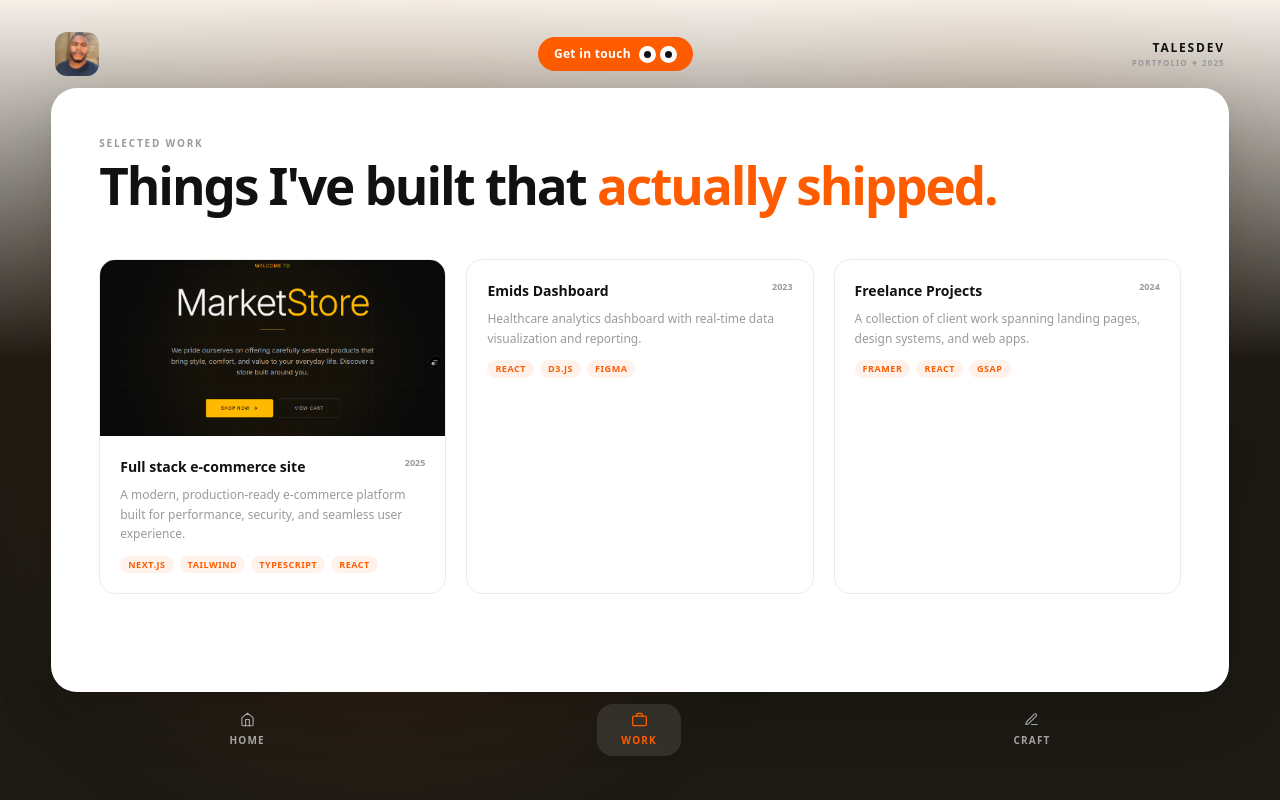
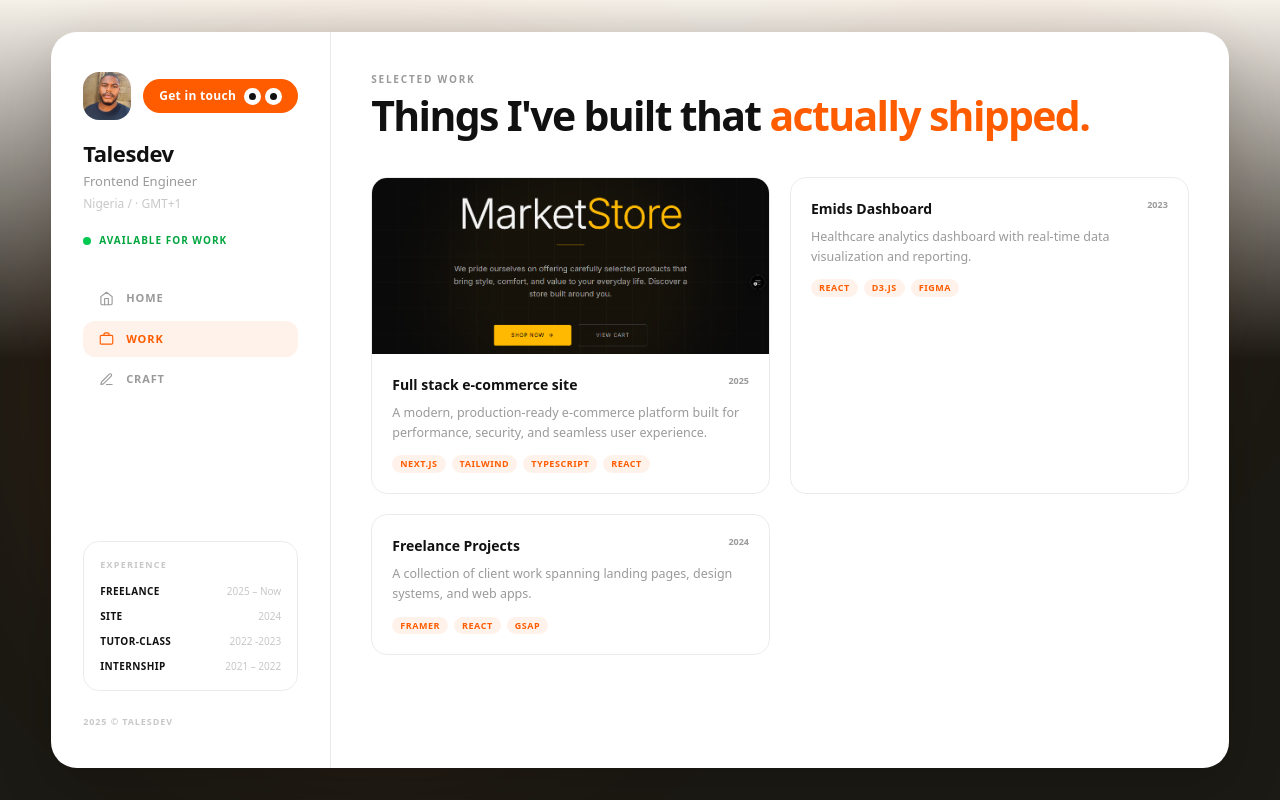
Before and after one commit to Talesoftoba/Tales, a Next.js app: page /work in a window 1280 px wide. Built offline with nearby package versions, Linux system fonts and the light colour scheme.

Commit message:
desktop2

```diff
--- a/app/components/BottomNav.tsx
+++ b/app/components/BottomNav.tsx
@@ -14,26 +14,16 @@ export default function BottomNav() {
   const pathname = usePathname();
 
   return (
-    <nav className="flex justify-around items-center py-3">
+    <nav className="md:hidden flex justify-around items-center py-3">
       {NAV.map(({ label, href, icon: Icon }) => {
         const active = pathname === href;
         return (
-          <Link
-            key={label}
-            href={href}
-            className={`
-              flex flex-col items-center gap-1.5 px-6 py-2 rounded-2xl
-              font-display text-[10px] font-extrabold tracking-[0.12em] uppercase
-              transition-all duration-200 no-underline
-              ${active
-                ? "text-[#FF5C00] bg-white/10"
-                : "text-white/60 hover:text-white hover:bg-white/5"
-              }
-            `}
+          <Link key={label} href={href}
+            className={`flex flex-col items-center gap-1.5 px-6 py-2 rounded-2xl font-display text-[10px] font-extrabold tracking-[0.12em] uppercase transition-all duration-200 no-underline ${
+              active ? "text-[#FF5C00] bg-white/10" : "text-white/60 hover:text-white hover:bg-white/5"
+            }`}
           >
-            <span className={`transition-transform duration-200 ${active ? "scale-110" : ""}`}>
-              <Icon />
-            </span>
+            <span className={`transition-transform duration-200 ${active ? "scale-110" : ""}`}><Icon /></span>
             {label}
           </Link>
         );
--- a/app/components/CardShell.tsx
+++ b/app/components/CardShell.tsx
@@ -1,6 +1,7 @@
 import Image from "next/image";
 import ContactButton from "./ContactButton";
 import BottomNav from "./BottomNav";
+import DesktopSidebar from "./DesktopSidebar";
 import { META } from "../lib/data";
 
 export default function CardShell({ children }: { children: React.ReactNode }) {
@@ -8,6 +9,7 @@ export default function CardShell({ children }: { children: React.ReactNode }) {
     <>
       <style>{`
         #card::-webkit-scrollbar { display: none; }
+        .right-panel::-webkit-scrollbar { display: none; }
         .page-bg {
           background: linear-gradient(to bottom, #F5F0E8 0%, #1C1A14 45%);
         }
@@ -21,11 +23,11 @@ export default function CardShell({ children }: { children: React.ReactNode }) {
           <div className="absolute top-[5%] right-[5%] w-[35vw] h-[35vw] rounded-full bg-[#FF5C00]/7 blur-[70px]" />
         </div>
 
-        {/* shared column — narrow on mobile, wider on desktop */}
-        <div className="relative z-10 w-[96vw] max-w-[520px] md:max-w-none md:w-[92vw] flex flex-col pt-4 pb-4 md:py-8"
+        {/* ── MOBILE ── */}
+        <div
+          className="md:hidden relative z-10 w-[96vw] max-w-[520px] flex flex-col pt-4 pb-4"
           style={{ height: "100dvh" }}
         >
-          {/* header */}
           <div className="flex-shrink-0 flex items-center justify-between px-1 pb-3">
             <div className="w-11 h-11 rounded-xl overflow-hidden relative flex-shrink-0">
               <Image src="/avatar1.jpg" alt="Avatar" quality={100} fill className="object-cover" />
@@ -37,27 +39,40 @@ export default function CardShell({ children }: { children: React.ReactNode }) {
             </div>
           </div>
 
-          {/* white card — scrolls internally on both mobile and desktop */}
-          <div
-            className="flex-1 min-h-0 w-full bg-white rounded-[26px] shadow-[0_2px_4px_rgba(0,0,0,0.04),0_16px_56px_rgba(0,0,0,0.18)]"
-            style={{ overflow: "hidden" }}
-          >
-            <div
-              id="card"
-              style={{
-                height: "100%",
-                overflowY: "auto",
-                overflowX: "hidden",
-                msOverflowStyle: "none",
-                scrollbarWidth: "none",
-              } as React.CSSProperties}
-              className="px-7 pt-8 pb-6 md:px-12 md:pt-12"
+          <div className="flex-1 min-h-0 w-full bg-white rounded-[26px] shadow-[0_2px_4px_rgba(0,0,0,0.04),0_16px_56px_rgba(0,0,0,0.18)]" style={{ overflow: "hidden" }}>
+            <div id="card"
+              style={{ height: "100%", overflowY: "auto", overflowX: "hidden", msOverflowStyle: "none", scrollbarWidth: "none" } as React.CSSProperties}
+              className="px-7 pt-8 pb-6"
             >
               {children}
             </div>
           </div>
 
-          {/* bottom nav */}
+          <div className="flex-shrink-0"><BottomNav /></div>
+        </div>
+
+        {/* ── DESKTOP ── */}
+        <div
+          className="hidden md:flex relative z-10 flex-col"
+          style={{ width: "92vw", height: "100dvh", paddingTop: "2rem", paddingBottom: "2rem" }}
+        >
+          {/* white card */}
+          <div
+            className="flex-1 min-h-0 w-full bg-white rounded-[26px] shadow-[0_2px_4px_rgba(0,0,0,0.04),0_16px_56px_rgba(0,0,0,0.18)] flex overflow-hidden"
+          >
+            {/* LEFT — static sidebar, never scrolls */}
+            <DesktopSidebar />
+
+            {/* RIGHT — all page content, scrollable */}
+            <div
+              className="right-panel flex-1 min-w-0 px-10 py-10"
+              style={{ overflowY: "auto", overflowX: "hidden", scrollbarWidth: "none" }}
+            >
+              {children}
+            </div>
+          </div>
+
+          {/* bottom nav inside card footer */}
           <div className="flex-shrink-0">
             <BottomNav />
           </div>
--- /dev/null
+++ b/app/components/DesktopSidebar.tsx
@@ -0,0 +1,86 @@
+"use client";
+
+import Image from "next/image";
+import Link from "next/link";
+import { usePathname } from "next/navigation";
+import { IconHome, IconBriefcase, IconPen } from "./icons";
+import ContactButton from "./ContactButton";
+import { META, TIMELINE } from "../lib/data";
+
+const NAV = [
+  { label: "Home",  href: "/",      icon: IconHome      },
+  { label: "Work",  href: "/work",  icon: IconBriefcase },
+  { label: "Craft", href: "/craft", icon: IconPen       },
+];
+
+export default function DesktopSidebar() {
+  const pathname = usePathname();
+
+  return (
+    <aside
+      className="flex-shrink-0 flex flex-col justify-between border-r border-black/8 px-8 py-10"
+      style={{ width: "280px" }}
+    >
+      <div>
+        {/* avatar + contact button side by side */}
+        <div className="flex items-center gap-3 mb-5">
+          <div className="w-12 h-12 rounded-2xl overflow-hidden relative flex-shrink-0">
+            <Image src="/avatar1.jpg" alt="Avatar" quality={100} fill className="object-cover" />
+          </div>
+          <ContactButton phone={META.phone} />
+        </div>
+
+        <h2 className="font-display text-[22px] font-extrabold tracking-[-0.02em] text-[#111111] leading-tight mb-1">
+          Talesdev
+        </h2>
+        <p className="font-body text-[13px] text-[#9A9A9A] mb-1">{META.role}</p>
+        <p className="font-body text-[12px] text-[#C8C8C8]">{META.location} · {META.timezone}</p>
+
+        {/* availability badge */}
+        <div className="flex items-center gap-2 mt-5 mb-8">
+          <span className="w-2 h-2 rounded-full bg-green-500 animate-pulse" />
+          <span className="font-display text-[10px] font-bold tracking-[0.1em] uppercase text-green-600">
+            Available for work
+          </span>
+        </div>
+
+        {/* nav */}
+        <nav className="flex flex-col gap-1">
+          {NAV.map(({ label, href, icon: Icon }) => {
+            const active = pathname === href;
+            return (
+              <Link key={label} href={href}
+                className={`flex items-center gap-3 px-4 py-2.5 rounded-xl font-display text-[11px] font-bold tracking-[0.08em] uppercase transition-all duration-200 no-underline ${
+                  active
+                    ? "text-[#FF5C00] bg-[#FF5C00]/8"
+                    : "text-[#9A9A9A] hover:text-[#111111] hover:bg-black/4"
+                }`}
+              >
+                <Icon />{label}
+              </Link>
+            );
+          })}
+        </nav>
+      </div>
+
+      {/* bottom: experience + copyright */}
+      <div>
+        <div className="border border-black/8 rounded-2xl p-4 mb-6">
+          <p className="font-display text-[9px] font-bold tracking-[0.14em] uppercase text-[#C8C8C8] mb-3">Experience</p>
+          <div className="flex flex-col gap-2.5">
+            {TIMELINE.map(({ role, period }) => (
+              <div key={role} className="flex items-center justify-between">
+                <span className="font-display text-[10px] font-extrabold tracking-[0.04em] uppercase text-[#111111]">{role}</span>
+                <span className="font-body text-[10px] text-[#C8C8C8]">{period}</span>
+              </div>
+            ))}
+          </div>
+        </div>
+
+        <p className="font-display text-[9px] font-bold tracking-[0.1em] uppercase text-[#C8C8C8]">
+          2025 © Talesdev
+        </p>
+      </div>
+    </aside>
+  );
+}
--- a/app/craft/page.tsx
+++ b/app/craft/page.tsx
@@ -26,25 +26,44 @@ export default function Craft() {
         </div>
       </div>
 
-      {/* desktop */}
-      <div className="hidden md:block">
-        <div className="mb-12">
-          <p className="font-display text-[10px] font-bold tracking-[0.18em] uppercase text-[#9A9A9A] mb-2">Craft</p>
-          <h1 className="font-display font-extrabold leading-[1.02] tracking-[-0.04em] text-[#111111]" style={{ fontSize: "clamp(40px, 4vw, 60px)" }}>
-            Details that make the <span className="text-[#FF5C00]">difference.</span>
+      {/* desktop right panel */}
+      <div className="hidden md:flex flex-col h-full">
+
+        {/* heading — full width, no grid influence */}
+        <div className="flex-shrink-0 mb-10">
+          <p className="font-display text-[10px] font-bold tracking-[0.18em] uppercase text-[#9A9A9A] mb-3">
+            Craft
+          </p>
+          <h1
+            className="font-display font-extrabold leading-[1.02] tracking-[-0.04em] text-[#111111] mb-3"
+            style={{ fontSize: "clamp(34px, 3.2vw, 52px)" }}
+          >
+            Details that make the{" "}
+            <span className="text-[#FF5C00]">difference.</span>
           </h1>
+          <p className="font-body text-[14px] text-[#9A9A9A] leading-relaxed max-w-xl">
+            The small things — motion, hierarchy, spacing — are what separate good interfaces from great ones.
+          </p>
         </div>
-        <div className="grid grid-cols-3 gap-5 mb-10">
+
+        {/* grid below heading */}
+        <div className="grid grid-cols-2 gap-4">
           {CRAFT.map(({ title, desc, type }) => (
-            <div key={title} className="border border-black/8 rounded-2xl p-6 hover:border-[#FF5C00] hover:-translate-y-1 transition-all duration-200 cursor-pointer">
+            <div
+              key={title}
+              className="border border-black/8 rounded-2xl p-6 hover:border-[#FF5C00] hover:-translate-y-px transition-all duration-200 cursor-pointer"
+            >
               <div className="flex items-start justify-between mb-3">
-                <p className="font-display text-[15px] font-bold text-[#111111]">{title}</p>
-                <span className="font-display text-[9px] font-bold tracking-[0.08em] uppercase text-[#FF5C00] bg-[#FF5C00]/8 px-2 py-0.5 rounded-full flex-shrink-0 ml-2">{type}</span>
+                <p className="font-display text-[14.5px] font-bold text-[#111111]">{title}</p>
+                <span className="font-display text-[9px] font-bold tracking-[0.08em] uppercase text-[#FF5C00] bg-[#FF5C00]/8 px-2 py-0.5 rounded-full flex-shrink-0 ml-2">
+                  {type}
+                </span>
               </div>
               <p className="font-body text-[12.5px] text-[#9A9A9A] leading-relaxed">{desc}</p>
             </div>
           ))}
         </div>
+
       </div>
 
     </CardShell>
--- a/app/work/page.tsx
+++ b/app/work/page.tsx
@@ -27,7 +27,7 @@ export default function Work() {
               <div className="p-5">
                 <div className="flex items-start justify-between mb-2">
                   <p className="font-display text-[14.5px] font-bold text-[#111111] group-hover:text-[#FF5C00] transition-colors duration-200">{title}</p>
-                  <span className="font-display text-[9px] font-bold tracking-[0.08em] uppercase text-[#9A9A9A] flex-shrink-0 ml-2">{year}</span>
+                  <span className="font-display text-[9px] font-bold uppercase text-[#9A9A9A] flex-shrink-0 ml-2">{year}</span>
                 </div>
                 <p className="font-body text-[12.5px] text-[#9A9A9A] leading-relaxed mb-3">{desc}</p>
                 <div className="flex flex-wrap gap-1.5">
@@ -41,15 +41,16 @@ export default function Work() {
         </div>
       </div>
 
-      {/* desktop */}
+      {/* desktop right panel */}
       <div className="hidden md:block">
-        <div className="mb-12">
+        <div className="mb-10">
           <p className="font-display text-[10px] font-bold tracking-[0.18em] uppercase text-[#9A9A9A] mb-2">Selected Work</p>
-          <h1 className="font-display font-extrabold leading-[1.02] tracking-[-0.04em] text-[#111111]" style={{ fontSize: "clamp(40px, 4vw, 60px)" }}>
+          <h1 className="font-display font-extrabold leading-[1.02] tracking-[-0.04em] text-[#111111]"
+            style={{ fontSize: "clamp(34px, 3.2vw, 52px)" }}>
             Things I&apos;ve built that <span className="text-[#FF5C00]">actually shipped.</span>
           </h1>
         </div>
-        <div className="grid grid-cols-3 gap-5 mb-10">
+        <div className="grid grid-cols-2 gap-5">
           {PROJECTS.map(({ title, desc, tags, year, link, image }) => (
             <Link key={title} href={link} target="_blank" rel="noopener noreferrer"
               className="group border border-black/8 rounded-2xl overflow-hidden hover:border-[#FF5C00] hover:-translate-y-1 transition-all duration-200 no-underline">
@@ -63,7 +64,7 @@ export default function Work() {
                   <p className="font-display text-[14px] font-bold text-[#111111] group-hover:text-[#FF5C00] transition-colors duration-200">{title}</p>
                   <span className="font-display text-[9px] font-bold uppercase text-[#9A9A9A] flex-shrink-0 ml-2">{year}</span>
                 </div>
-                <p className="font-body text-[12px] text-[#9A9A9A] leading-relaxed mb-3">{desc}</p>
+                <p className="font-body text-[12.5px] text-[#9A9A9A] leading-relaxed mb-3">{desc}</p>
                 <div className="flex flex-wrap gap-1.5">
                   {tags.map((tag) => (
                     <span key={tag} className="font-display text-[9px] font-bold tracking-[0.06em] uppercase text-[#FF5C00] bg-[#FF5C00]/8 px-2 py-0.5 rounded-full">{tag}</span>
```
Also changed, not shown: app/page.tsx (+47 -143 lines).
